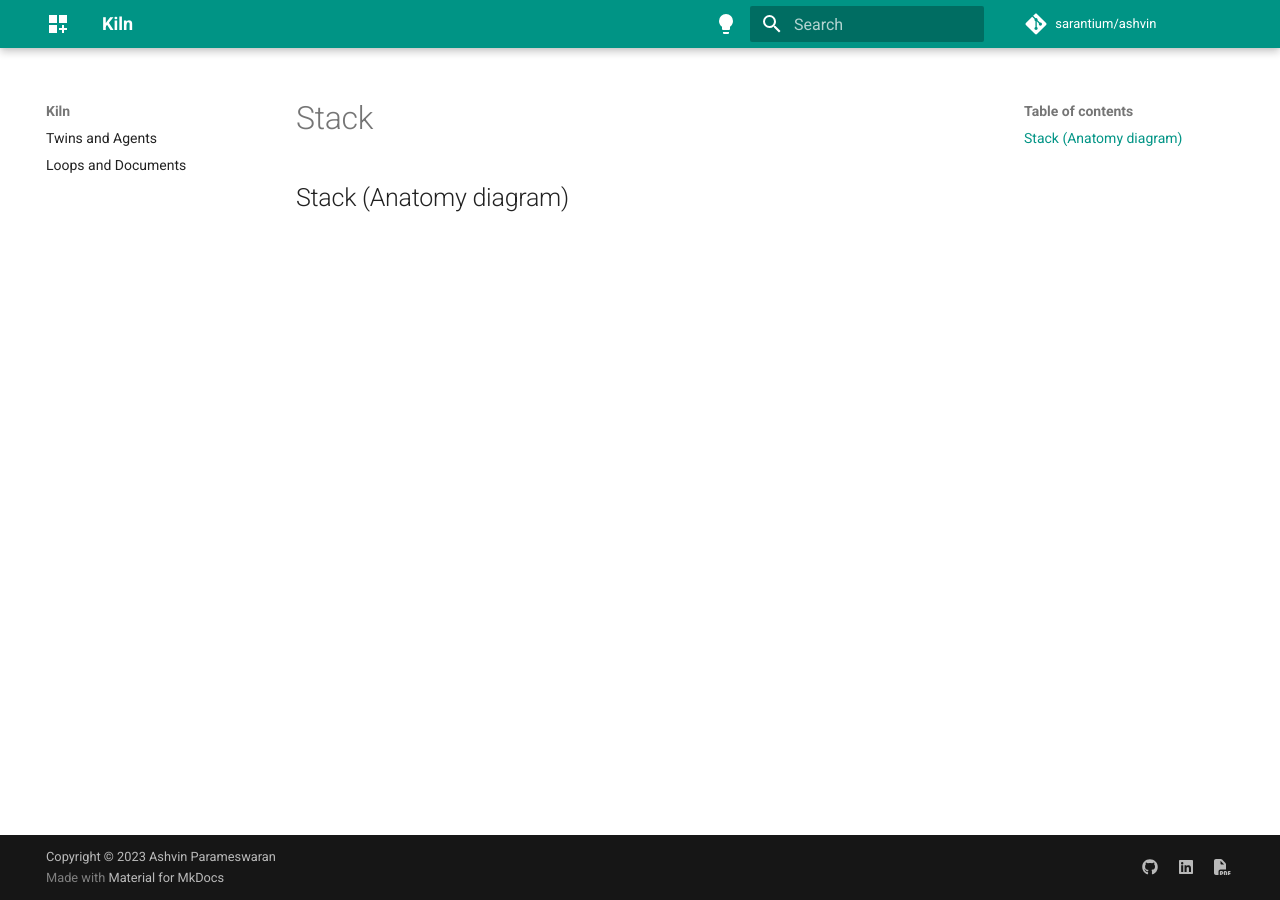
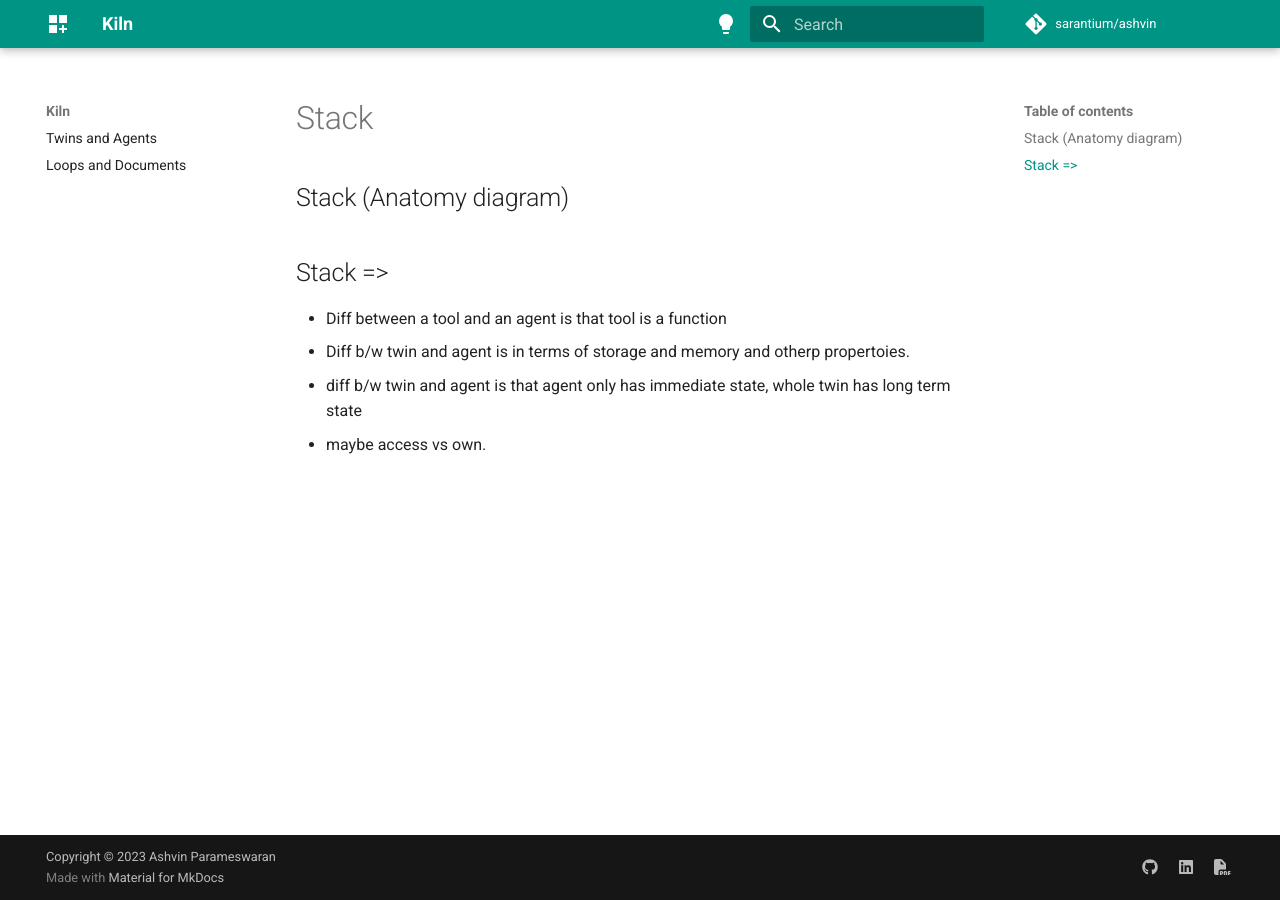
Before and after one commit to sarantium/ashvin, an MkDocs documentation site: the page built from docs/stack.md, in a window 1280 px wide. Built offline with MkDocs 1.6.1 and Material for MkDocs 9.7.7, drawn with Linux system fonts in a browser that asks for light colours; comment, search, counter and statistics services are not loaded.

```diff
--- a/docs/stack.md
+++ b/docs/stack.md
@@ -1 +1,8 @@
 ## Stack (Anatomy diagram)
+
+## Stack =>
+
+- Diff between a tool and an agent is that tool is a function
+- Diff b/w twin and agent is in terms of storage and memory and otherp propertoies.
+- diff b/w twin and agent is that agent only has immediate state, whole twin has long term state
+- maybe access vs own.
--- a/mkdocs.yml
+++ b/mkdocs.yml
@@ -105,7 +105,7 @@
   - Twins and Agents: README.md
   - Loops and Documents: concepts.md
   # - Architecture and Origami: stack.md
-  # - Portfolio: portfolio.md
+  # - Now and Then: portfolio.md
   # - Blog: blog
 #   - Reading List: reading-list.md
 #   - Release Notes: release-notes.md
```
Also changed, not shown: docs/concepts.md (+3 -3 lines), docs/assets/designthinking_1.png, 1 other file.
